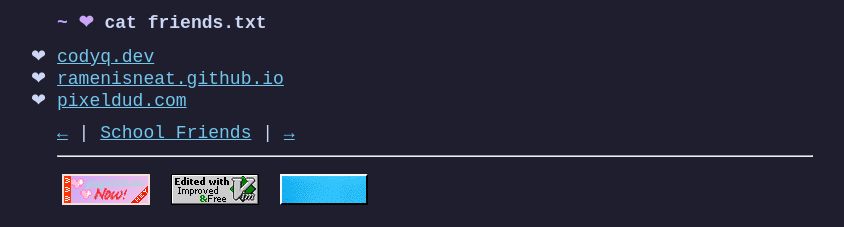
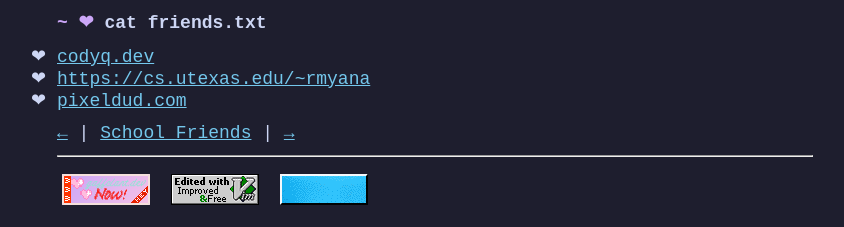
Before and after one commit to gaffclant/gaffclant.dev, a plain HTML site: page src/index.html in a window 1280 px wide. Shown: the part 634-861 px from the top of the page, without its empty margins (205-1049 px from the left). Drawn offline with Linux system fonts and the light colour scheme.

Commit message:
updated rahuls site

```diff
--- a/src/index.html
+++ b/src/index.html
@@ -50,7 +50,7 @@
 	<h2>cat friends.txt</h2>
 	<ul>
 		<li><a href="https://codyq.dev">codyq.dev</a></li>
-		<li><a href="https://ramenisneat.github.io">ramenisneat.github.io</a></li>
+		<li><a href="https://cs.utexas.edu/~rmyana">https://cs.utexas.edu/~rmyana</a></li>
 		<li><a href="https://pixeldud.com">pixeldud.com</a></li>
 	</ul>
 	<a href="https://webring.casuallyblue.dev/redirect?dir=prev&from=https://gaffclant.dev">&larr;</a> &#124; <a href="https://webring.casuallyblue.dev/">School Friends</a> &#124;  <a href="https://webring.casuallyblue.dev/redirect?from=">&rarr;</a>
```
